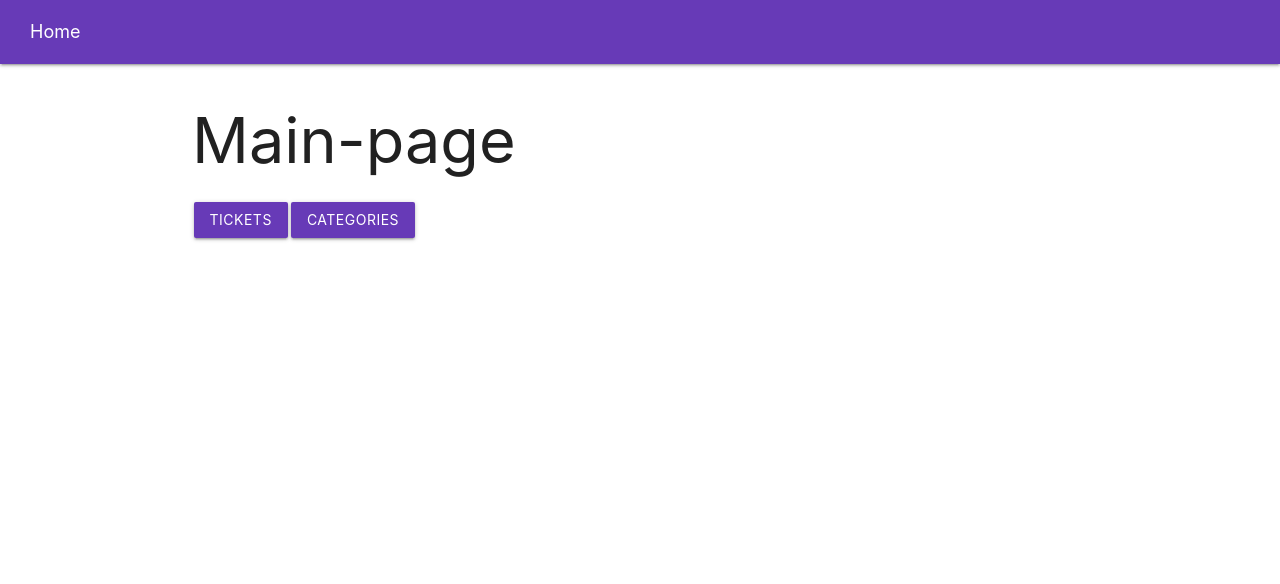
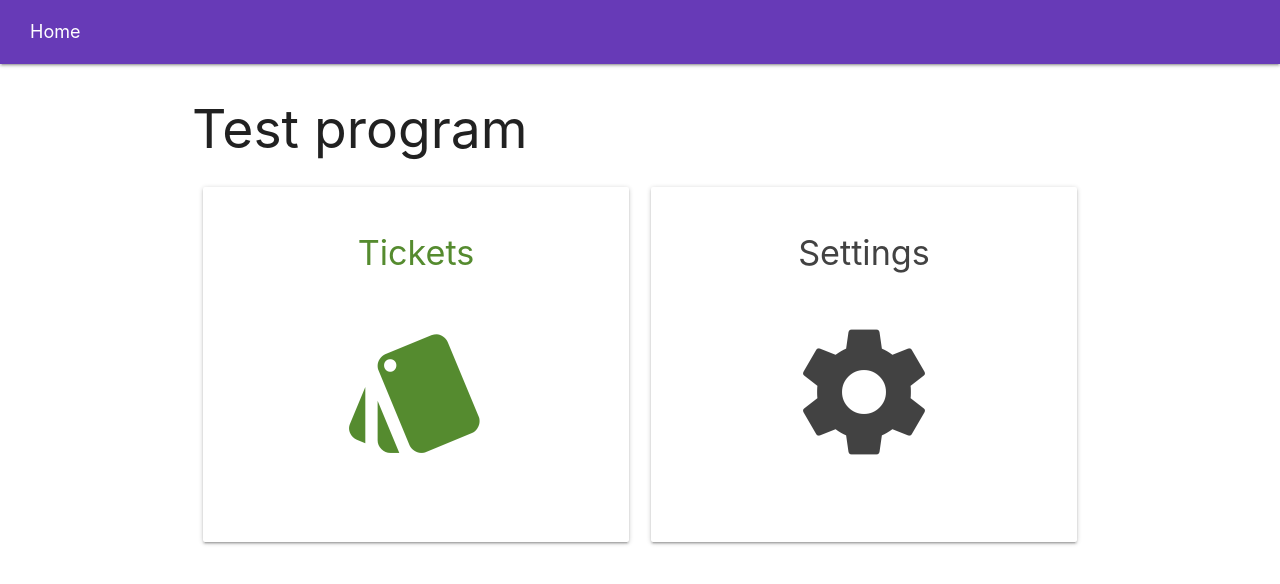
Before and after one commit to VQ24/test-tickets, an Angular app: page / in a window 1280 px wide. Shown: the top 584 px of the page. Built offline with nearby package versions, Linux system fonts and the light colour scheme; what @ngrx/store, ngx-textarea-autosize would draw is missing.

Commit message:
development

```diff
--- /dev/null
+++ b/src/app/main-page/main-page.component.css
@@ -0,0 +1,12 @@
+.big-button {
+  display: block;
+  text-align: center;
+}
+
+.big-button .material-icons{
+  font-size: 10rem;
+}
+
+.big-button:hover {
+  background-color: #faf0fa ;
+}
--- a/src/app/main-page/main-page.component.html
+++ b/src/app/main-page/main-page.component.html
@@ -1,10 +1,27 @@
-<h1>Main-page</h1>
+<div class="row">
+  <h2>Test program</h2>
+  <div class="col m6 s12">
+    <a class="card-panel noselect big-button light-green-text text-darken-3"
+      routerLink="/tickets">
+      <h4>
+        Tickets
+      </h4>
+      <div class="margin-xl">
+        <i class="material-icons">style</i>
+      </div>
+    </a>
+  </div>
 
-<button class="waves-effect waves-light btn deep-purple margin-sm"
-  routerLink="/tickets">Tickets
-  <!-- style -->
-</button>
+  <div class="col m6 s12">
+    <a class="card-panel noselect big-button grey-text text-darken-3"
+      routerLink="/categories">
+      <h4>
+        Settings
+      </h4>
+      <div class="margin-xl">
+        <i class="material-icons">settings</i>
+      </div>
+    </a>
+  </div>
 
-<button class="waves-effect waves-light btn deep-purple margin-sm"
-  routerLink="/categories">Categories
-</button>
+</div>
--- a/src/app/main-page/main-page.component.ts
+++ b/src/app/main-page/main-page.component.ts
@@ -2,6 +2,7 @@ import { Component } from '@angular/core';
 
 @Component({
   selector: 'app-root',
+  styleUrls: ['./main-page.component.css'],
   templateUrl: './main-page.component.html'
 })
 export class MainPageComponent {
--- a/src/app/sidenav/sidenav.component.html
+++ b/src/app/sidenav/sidenav.component.html
@@ -98,7 +98,8 @@
         [disabled]="!possibleToLoad"
         (click)="reloadData(categoriesList.checkedItems, tagsList.tags)">
         <i class="material-icons left">autorenew</i>
-          Load filtered tickets
+          {{categoriesList.checkedItems.length || tagsList.tags.length || settings.randomSection.loadRandom.on ?
+            'Load filtered tickets' : 'Load all tickets'}}
       </button>
     </div>
   </ul>
--- a/src/app/sidenav/sidenav.component.ts
+++ b/src/app/sidenav/sidenav.component.ts
@@ -14,7 +14,7 @@ export class SideNavComponent {
   @Input() public checkedItems: string[];
   @Input() public settings = {
     categoriesSection: {
-      loadAllOnOpenIfListIsEmpty: true,
+      loadAllOnOpenIfListIsEmpty: false,
       hideContent: false,
     },
     tagSection: {
@@ -60,6 +60,7 @@ export class SideNavComponent {
   }
 
   public get possibleToLoad(): boolean {
-    return this.checkedItems.length > 0 && this.settings.randomSection.loadRandom.numberOfTickets > 0;
+    return this.settings.randomSection.loadRandom.on ?
+      this.settings.randomSection.loadRandom.on && this.settings.randomSection.loadRandom.numberOfTickets > 0 : true;
   }
 }
--- a/src/app/tickets-page/tickets-list/tickets-list.component.html
+++ b/src/app/tickets-page/tickets-list/tickets-list.component.html
@@ -63,6 +63,6 @@
 
 <ng-template #noTickets>
   <div class="margin-top-xl margin-bottom-xl">
-    <h4>No tickets found</h4>
+    <h4>No tickets</h4>
   </div>
 </ng-template>
--- a/src/app/tickets-page/tickets-page.component.html
+++ b/src/app/tickets-page/tickets-page.component.html
@@ -5,7 +5,7 @@
     routerLink="../"><i class="material-icons left">chevron_left</i>Go Back
   </button>
   <button class="waves-effect waves-light btn deep-purple margin-sm"
-    (click)="loadData()"><i class="material-icons left">autorenew</i>Load All
+    (click)="loadData()"><i class="material-icons left">autorenew</i>Refresh
   </button>
   <button class="waves-effect waves-light btn light-green darken-3 margin-sm"
     routerLink="edit">
@@ -24,7 +24,7 @@
 </app-tickets-list>
 
 <app-side-nav #settings
-  [checkedItems]="filterCategories"
+  [checkedItems]="filter.categories"
   (chooseCategoriesAndReload)="loadFilteredData($event)"
   (chooseCategories)="onCategoriesChoose($event)">
 </app-side-nav>
--- a/src/app/tickets-page/tickets-page.component.ts
+++ b/src/app/tickets-page/tickets-page.component.ts
@@ -15,31 +15,31 @@ export class TicketsPageComponent implements OnInit {
   public tickets$: Observable<any>;
   public isLoading$: Observable<boolean>;
 
-  public filterCategories: string[] = [];
+  public filter: any = {categories: []};
 
-  constructor(private service: TestService) { }
+  constructor(private ticketService: TestService) { }
 
   public ngOnInit() {
-    this.tickets$ = this.service.tickets$;
-    this.isLoading$ = this.service.isLoading$;
+    this.tickets$ = this.ticketService.tickets$;
+    this.isLoading$ = this.ticketService.isLoading$;
   }
 
   public loadData() {
-    this.service.loadAllTickets();
+    this.loadFilteredData(this.filter);
   }
 
   public loadFilteredData (filter) {
-    this.filterCategories = filter.categories;
-    const filterCategoriesObject = {byCategory: filter.categories};
+    this.filter = filter;
+    const filterCategoriesObject = filter.categories && filter.categories.length ? { byCategory: filter.categories } : {};
     const getRandomFilter = filter.loadRandom && filter.loadRandom.on && +filter.loadRandom.numberOfTickets ?
       { getRandom: +filter.loadRandom.numberOfTickets } : {};
     const getTagsFilter = filter.tags && filter.tags.length ? { tags: filter.tags } : {};
     const resultFiter = Object.assign(filterCategoriesObject, getRandomFilter, getTagsFilter);
-    this.service.getFilteredTickets(resultFiter);
+    this.ticketService.getFilteredTickets(resultFiter);
   }
 
   public deleteTicket(ticket) {
-    this.service.deleteTicket(ticket._id);
+    this.ticketService.deleteTicket(ticket._id);
   }
 
   public settingsOpen() {
@@ -47,7 +47,7 @@ export class TicketsPageComponent implements OnInit {
   }
 
   public onCategoriesChoose(categories) {
-    this.filterCategories = categories;
+    this.filter.categories = categories;
   }
 
 }
--- a/src/styles.css
+++ b/src/styles.css
@@ -13,6 +13,14 @@
 
 .margin-md {
   margin: 1rem !important;
+}
+
+.margin-lg {
+  margin: 2rem !important;
+}
+
+.margin-xl {
+  margin: 3rem !important;
 }
 
 .margin-top-md {
```
Also changed, not shown: 1 other file (tests, documents, lock files or other folders).
